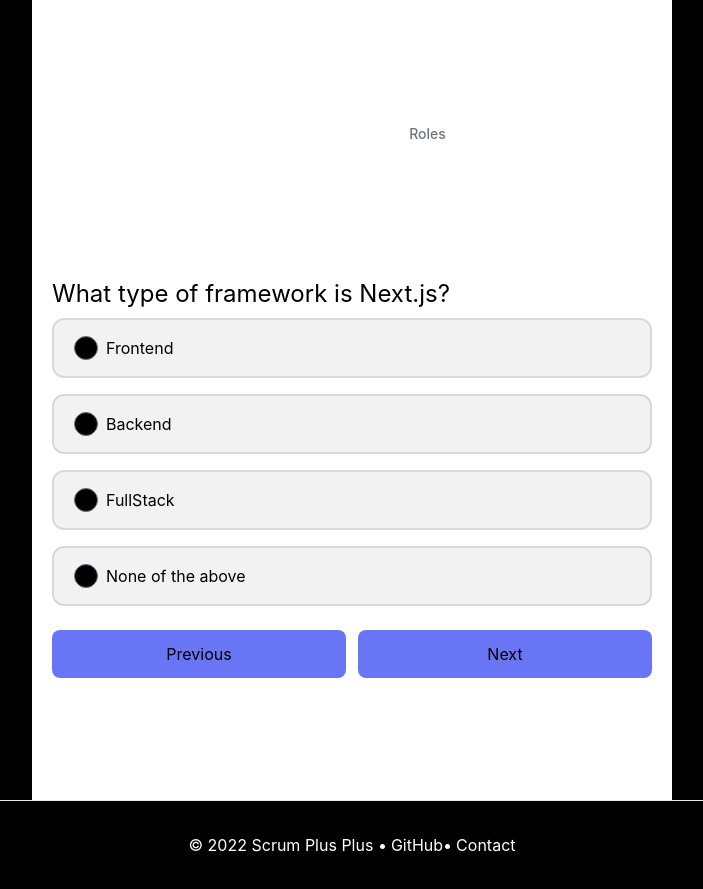
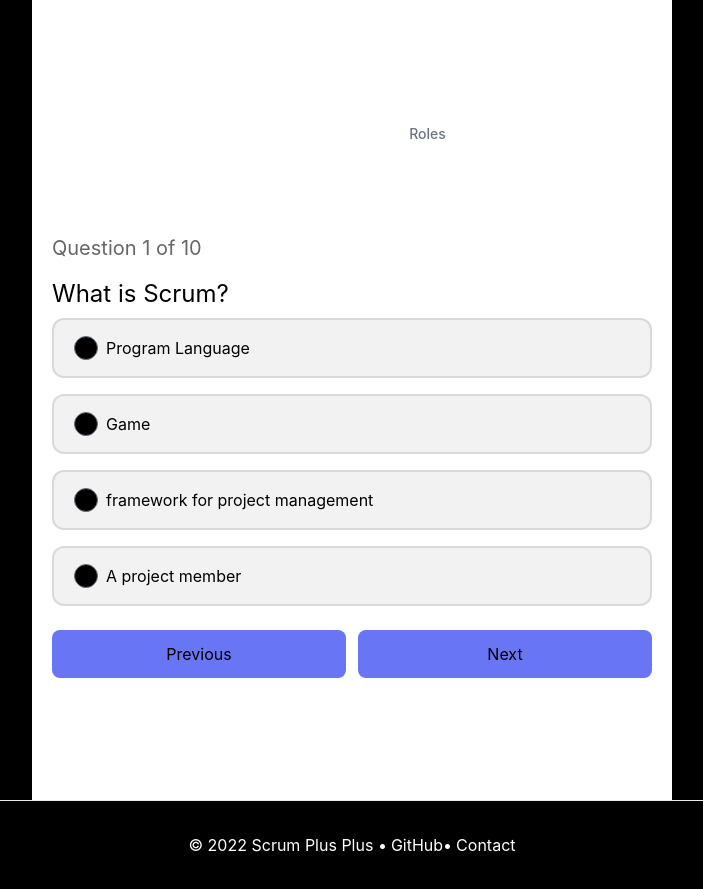
Before and after one commit to Oliverach/ScrumPlusPlus, a Next.js app: page /quiz in a window 1280 px wide. Shown: the whole page, without its empty margins (288-991 px from the left). Built offline with nearby package versions, Linux system fonts and the light colour scheme.

Commit message:
bug fix white result text & first question version

```diff
--- a/pages/quiz/index.js
+++ b/pages/quiz/index.js
@@ -53,7 +53,7 @@ export default function index() {
             </h1>
             {showScore ? (
                 <>
-                <h1 className="text-3xl font-semibold text-center text-white">
+                <h1 className="text-3xl font-semibold text-center text-black">
                     You scored {score} out of {questions.length}
                 </h1>
                 <Link href="/">
@@ -65,7 +65,7 @@ export default function index() {
             ) : (
                 <>
                     <div className="flex flex-col items-start w-full">
-                        <h4 className="mt-10 text-xl text-white/60">
+                        <h4 className="mt-10 text-xl text-black/60">
                             Question {currentQuestion + 1} of {questions.length}
                         </h4>
                         <div className="mt-4 text-2xl text-black">
--- a/pages/quiz/questions.json
+++ b/pages/quiz/questions.json
@@ -1,38 +1,92 @@
 [
   {
-    "question": "What type of framework is Next.js?",
+    "question": "What is Scrum?",
     "answerOptions": [
-      { "answer": "Frontend" },
-      { "answer": "Backend" },
-      { "answer": "FullStack", "isCorrect": true },
-      { "answer": "None of the above" }
+      { "answer": "Program Language" },
+      { "answer": "Game" },
+      { "answer": "framework for project management", "isCorrect": true },
+      { "answer": "A project member" }
     ]
   },
   {
-    "question": "When was Next.js released?",
+    "question": "What are the responsibilities of the Product Owner?",
     "answerOptions": [
-      { "answer": "20 September 2019" },
-      { "answer": "14 January 2017" },
-      { "answer": "25 October 2016", "isCorrect": true },
-      { "answer": "28 March 2018" }
+      { "answer": "Manages the money" },
+      { "answer": "Manages the Team" },
+      { "answer": "Manages the Product Backlog", "isCorrect": true },
+      { "answer": "Manages the appointments" }
     ]
   },
   {
-    "question": "Which CSS Framework are we using?",
+    "question": "What is the Scrum Master?",
     "answerOptions": [
-      { "answer": "Bootstrap" },
-      { "answer": "TailwindCSS", "isCorrect": true },
-      { "answer": "Chakra UI" },
-      { "answer": "Bulma CSS" }
+      { "answer": "The mail developer" },
+      { "answer": "A facilitator for an Agile development team", "isCorrect": true },
+      { "answer": "Product Backlog Manager" },
+      { "answer": "Tester" }
     ]
   },
   {
-    "question": "Which class in Tailwind is used to set flex direction of column?",
+    "question": "What happens in a daily Stand-up session?",
     "answerOptions": [
-      { "answer": "col" },
-      { "answer": "col-flex" },
-      { "answer": "flex-col", "isCorrect": true },
-      { "answer": "None of the above" }
+      { "answer": "Stand-up meeting about our day" },
+      { "answer": "Stand up because they are sitting to long" },
+      { "answer": "Daily discussions that take place and are usually 15 minutes long", "isCorrect": true },
+      { "answer": "Discuss aim for the next sprint" }
+    ]
+  },
+  {
+    "question": "What is a Sprint?",
+    "answerOptions": [
+      { "answer": "Set an appointment for the next Stand-up meeting" },
+      { "answer": "During a sprint, a specific module or feature of the product is created", "isCorrect": true },
+      { "answer": "Go for a sprint, for the movement" },
+      { "answer": "A report about the day" }
+    ]
+  },
+  {
+    "question": "What are the key skills of a Scrum Master?",
+    "answerOptions": [
+      { "answer": "Not familiar with the technology of the group" },
+      { "answer": "They can't lead a group" },
+      { "answer": "Leave the conflicts to other members" },
+      { "answer": "A strong understanding of Scrum and Agile concepts", "isCorrect": true }
+    ]
+  },
+  {
+    "question": "What happens in a Sprint Retrospective?",
+    "answerOptions": [
+      { "answer": "Past mistakes, potential issues, and new methods to handle them are discussed", "isCorrect": true },
+      { "answer": "During a Sprint Retrorespective a specific module or feature of the product is created" },
+      { "answer": "Daily discussions" },
+      { "answer": "Talking about things that went well and ignore the issues" }
+    ]
+  },
+  {
+    "question": "What is Scrum-ban?",
+    "answerOptions": [
+      { "answer": "The Scrum masters bans a member of the group" },
+      { "answer": "Scum bans any other framework" },
+      { "answer": "Scrum gets banned and the group will work with other frameworks" },
+      { "answer": "Scrum-ban is a methodology that’s a combination of Scrum and Kanban", "isCorrect": true }
+    ]
+  },
+  {
+    "question": "What are the questions in scrum?",
+    "answerOptions": [
+      { "answer": "What will you do in the future? Will everything go right?" },
+      { "answer": "What did you do yesterday/today? Are there any impedements?", "isCorrect": true },
+      { "answer": "There are no Scrum questions" },
+      { "answer": "What did you do yesterday/future?" }
+    ]
+  },
+  {
+    "question": "What are the responsibilities of the Scrum Team?",
+    "answerOptions": [
+      { "answer": "Working products must be developed and delivered in the end of the project." },
+      { "answer": "Correct and crisp information must be provided to ensure a successful sprint." },
+      { "answer": "Ownership and transparency must be ensured for the work assigned to the team members", "isCorrect": true },
+      { "answer": "The members can't collaborate in any way." }
     ]
   }
 ]
```
